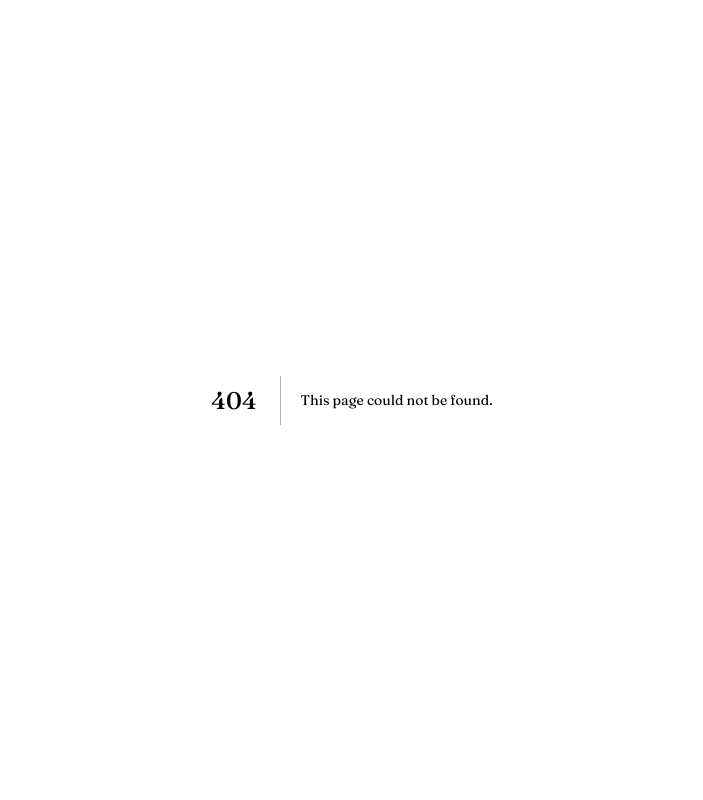
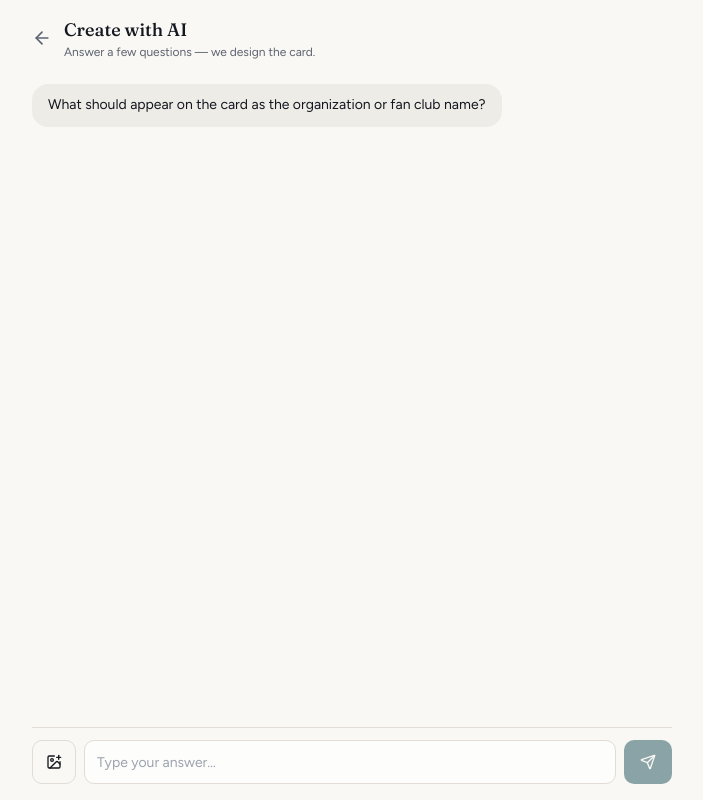
Before and after one commit to lilcoins89/membercard-ai, a Next.js app: page /create in a window 1280 px wide. Before the commit this address had no page. Shown: the whole page, without its empty margins (288-991 px from the left). Built offline with nearby package versions, Linux system fonts and the light colour scheme.

Commit message:
Add AI create flow and card-ready screen

```diff
--- /dev/null
+++ b/src/app/create/page.tsx
@@ -0,0 +1,172 @@
+"use client";
+
+import { useRef, useState } from "react";
+import Link from "next/link";
+import { useRouter } from "next/navigation";
+import { ImagePlus, Send, Share2, Download, Package, ArrowLeft } from "lucide-react";
+import { Button } from "@/components/ui/button";
+import { MembershipCard } from "@/components/card/MembershipCard";
+import type { CardDraft } from "@/lib/types";
+
+type Msg = { role: "user" | "assistant"; content: string };
+
+const FIRST: Msg = {
+  role: "assistant",
+  content: "What should appear on the card as the organization or fan club name?",
+};
+
+export default function CreatePage() {
+  const router = useRouter();
+  const [messages, setMessages] = useState<Msg[]>([FIRST]);
+  const [input, setInput] = useState("");
+  const [loading, setLoading] = useState(false);
+  const [photo, setPhoto] = useState<string | null>(null);
+  const [card, setCard] = useState<CardDraft | null>(null);
+  const fileRef = useRef<HTMLInputElement>(null);
+  const bottomRef = useRef<HTMLDivElement>(null);
+
+  async function send(text?: string) {
+    const value = (text ?? input).trim();
+    if (!value || loading || card) return;
+    const next = [...messages, { role: "user" as const, content: value }];
+    setMessages(next);
+    setInput("");
+    setLoading(true);
+    try {
+      const res = await fetch("/api/ai/chat", {
+        method: "POST",
+        headers: { "Content-Type": "application/json" },
+        body: JSON.stringify({ messages: next, photo_data_url: photo }),
+      });
+      const data = await res.json();
+      if (data.message?.content) {
+        setMessages((m) => [...m, { role: "assistant", content: data.message.content }]);
+      }
+      if (data.card) {
+        setCard(data.card as CardDraft);
+        try { sessionStorage.setItem("mc_card", JSON.stringify(data.card)); } catch { /* ignore */ }
+      }
+    } catch {
+      setMessages((m) => [...m, { role: "assistant", content: "Something went wrong. Please try again." }]);
+    } finally {
+      setLoading(false);
+      setTimeout(() => bottomRef.current?.scrollIntoView({ behavior: "smooth" }), 40);
+    }
+  }
+
+  function onPhoto(file: File | null) {
+    if (!file) return;
+    const reader = new FileReader();
+    reader.onload = () => {
+      const url = String(reader.result || "");
+      setPhoto(url);
+      void send("Photo uploaded");
+    };
+    reader.readAsDataURL(file);
+  }
+
+  function saveCard() {
+    if (!card) return;
+    try {
+      localStorage.setItem("mc_saved_card", JSON.stringify(card));
+      alert("Card saved on this device.");
+    } catch {
+      alert("Could not save on this device.");
+    }
+  }
+
+  async function shareCard() {
+    if (!card) return;
+    const text = `${card.organizationName} — ${card.memberName} (${card.membershipType}) #${card.memberNumber}`;
+    if (navigator.share) {
+      try { await navigator.share({ title: "My membership card", text }); return; } catch { /* fall through */ }
+    }
+    await navigator.clipboard.writeText(text);
+    alert("Card details copied.");
+  }
+
+  function orderPhysical() {
+    if (!card) return;
+    try { sessionStorage.setItem("mc_card", JSON.stringify(card)); } catch { /* ignore */ }
+    router.push("/order");
+  }
+
+  if (card) {
+    return (
+      <div className="min-h-dvh bg-background">
+        <header className="mx-auto flex max-w-lg items-center gap-3 px-4 py-5">
+          <Link href="/" className="text-muted-foreground hover:text-foreground"><ArrowLeft className="size-5" /></Link>
+          <span className="font-display text-lg font-medium">Your card is ready</span>
+        </header>
+        <main className="mx-auto max-w-lg px-4 pb-16">
+          <p className="mb-6 text-center text-2xl">✨</p>
+          <h1 className="mb-6 text-center font-display text-2xl font-medium tracking-tight">YOUR CARD IS READY</h1>
+          <MembershipCard
+            model={{
+              organizationName: card.organizationName,
+              memberName: card.memberName,
+              memberNumber: card.memberNumber,
+              membershipType: card.membershipType,
+              expiration: card.expiration,
+              photoUrl: card.photoDataUrl,
+              status: "active",
+              design: card.design,
+            }}
+            className="mx-auto"
+          />
+          <div className="mt-8 grid gap-3">
+            <Button onClick={saveCard} className="w-full"><Download className="size-4" /> Save Card</Button>
+            <Button variant="outline" onClick={() => void shareCard()} className="w-full"><Share2 className="size-4" /> Share Card</Button>
+            <Button variant="secondary" onClick={orderPhysical} className="w-full"><Package className="size-4" /> Order Physical Card</Button>
+          </div>
+          <p className="mt-6 text-center">
+            <button type="button" className="text-sm text-primary hover:underline" onClick={() => { setCard(null); setMessages([FIRST]); setPhoto(null); }}>
+              Create another card
+            </button>
+          </p>
+        </main>
+      </div>
+    );
+  }
+
+  return (
+    <div className="flex min-h-dvh flex-col bg-background">
+      <header className="mx-auto flex w-full max-w-2xl items-center gap-3 px-4 py-4">
+        <Link href="/" className="text-muted-foreground hover:text-foreground"><ArrowLeft className="size-5" /></Link>
+        <div>
+          <p className="font-display text-lg font-medium">Create with AI</p>
+          <p className="text-xs text-muted-foreground">Answer a few questions — we design the card.</p>
+        </div>
+      </header>
+      <div className="mx-auto flex w-full max-w-2xl flex-1 flex-col px-4 pb-4">
+        <div className="flex-1 space-y-3 overflow-y-auto py-2">
+          {messages.map((m, i) => (
+            <div key={i} className={`flex ${m.role === "user" ? "justify-end" : "justify-start"}`}>
+              <div className={`max-w-[88%] rounded-2xl px-4 py-2.5 text-sm leading-relaxed ${
+                m.role === "user" ? "bg-primary text-primary-foreground" : "bg-secondary text-foreground"
+              }`}>{m.content}</div>
+            </div>
+          ))}
+          {loading && <p className="text-sm text-muted-foreground">Thinking…</p>}
+          <div ref={bottomRef} />
+        </div>
+        {photo && (
+          <div className="mb-2 flex items-center gap-2 text-xs text-muted-foreground">
+            {/* eslint-disable-next-line @next/next/no-img-element */}
+            <img src={photo} alt="" className="size-8 rounded object-cover" />
+            Photo attached
+          </div>
+        )}
+        <form className="flex gap-2 border-t border-border pt-3" onSubmit={(e) => { e.preventDefault(); void send(); }}>
+          <input ref={fileRef} type="file" accept="image/*" className="hidden" onChange={(e) => onPhoto(e.target.files?.[0] ?? null)} />
+          <Button type="button" variant="outline" size="icon" onClick={() => fileRef.current?.click()} aria-label="Upload photo">
+            <ImagePlus className="size-4" />
+          </Button>
+          <input value={input} onChange={(e) => setInput(e.target.value)} placeholder="Type your answer…"
+            className="h-11 flex-1 rounded-md border border-input bg-card px-3 text-sm outline-none focus-visible:ring-2 focus-visible:ring-ring" />
+          <Button type="submit" disabled={loading || !input.trim()}><Send className="size-4" /></Button>
+        </form>
+      </div>
+    </div>
+  );
+}
```
